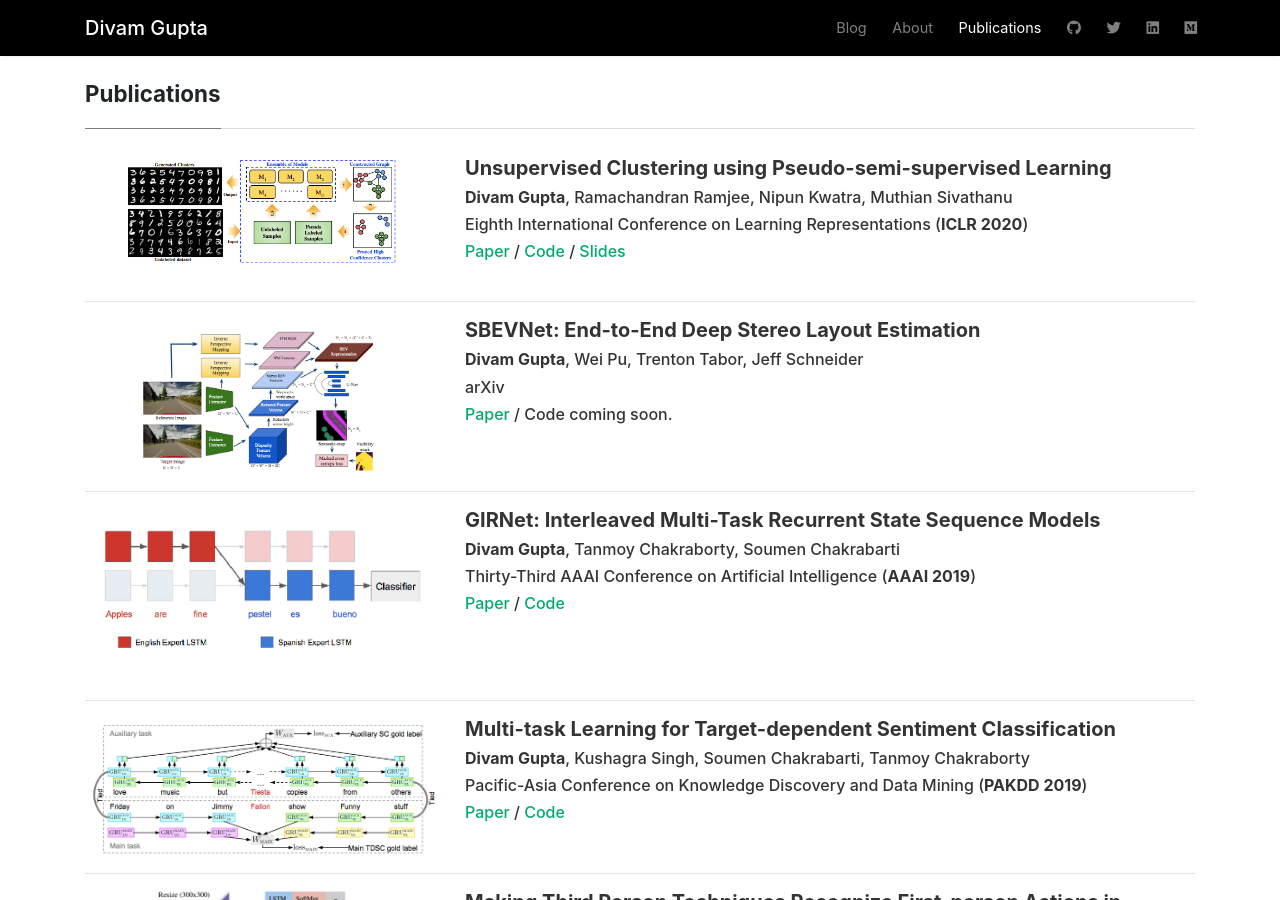
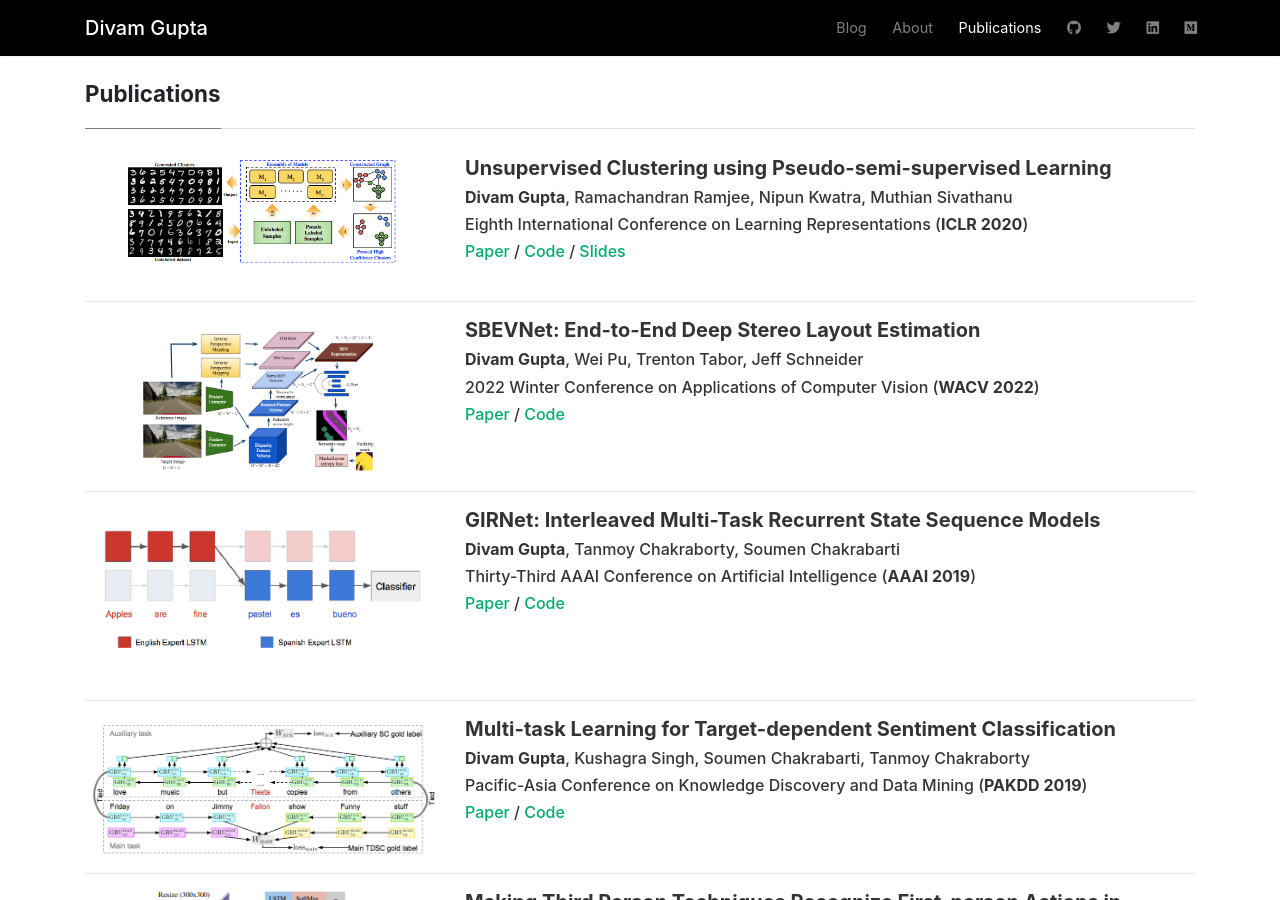
Before and after one commit to divamgupta/divamgupta.github.io, a Jekyll site: the page built from publications.md, in a window 1280 px wide and 900 px high. Built offline with Jekyll 4.4.1, drawn with Linux system fonts in a browser that asks for light colours; nearby versions of some CDN libraries; comment, search, counter and statistics services are not loaded.

Commit message:
Update publications.md

```diff
--- a/publications.md
+++ b/publications.md
@@ -46,11 +46,11 @@ comments: false
             <b>Divam Gupta</b>, Wei Pu, Trenton Tabor, Jeff Schneider
         </h6>
         <h6  style="font-weight: 500; margin-bottom: 0.5rem; " >
-            arXiv
+            2022 Winter Conference on Applications of Computer Vision (<b>WACV 2022</b>)
         </h6>
         <h6 style="font-weight: 500; margin-bottom: 0.5rem; " >
             <p>
-            <a href="https://arxiv.org/pdf/2105.11705">Paper</a> / Code coming soon.
+            <a href="https://arxiv.org/pdf/2105.11705">Paper</a> / <a href="https://github.com/divamgupta/sbevnet-stereo-layout-estimation">Code</a>
             </p>
         </h6>
 
```
